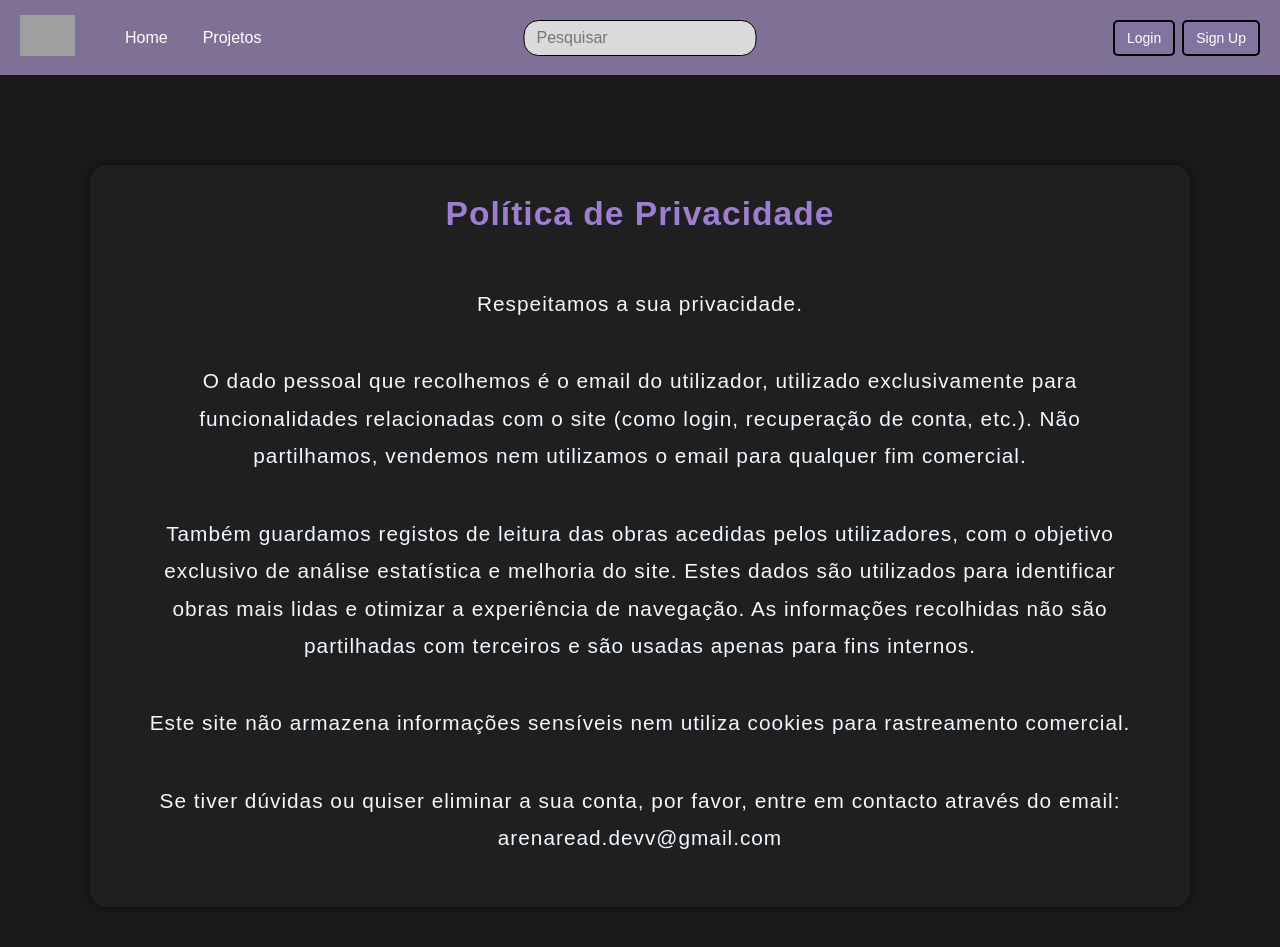
After one commit to Noxx-Lab/areanaread, a PHP site: page /arenaread/privacidade.php in a window 1280 px wide. The commit adds this page. Run offline with PHP 8.4, Linux system fonts and the light colour scheme; grey boxes are pictures that could not be loaded.

Commit message:
criei os termos e condições e politica de privacidade e adicionei nas páginas que o utilizador consegue ver

```diff
--- /dev/null
+++ b/css/termos.css
@@ -0,0 +1,39 @@
+* {
+    margin: 0;
+    padding: 0;
+    box-sizing: border-box;
+}
+
+body {
+    font-family: Arial, sans-serif;
+    background-color: #1a1a1a;
+    color: #fff;
+}
+
+.titulo {
+    color: #9e7ed1;
+    font-size: 2.1rem;
+    margin-bottom: 32px;
+    font-weight: bold;
+    text-align: center;
+    letter-spacing: 1px;
+  }
+
+  .texto{
+    color: aliceblue;
+    font-size: 1.3rem;
+    font-weight: normal;
+    text-align: center;
+    letter-spacing: 1px;
+    line-height: 1.8;
+    padding: 20px 15px;
+  }
+
+  .container {
+    max-width: 1100px;
+    margin: 40px auto;
+    padding: 30px;
+    background-color: #1f1f1f;
+    border-radius: 16px;
+    box-shadow: 0 0 10px rgba(0,0,0,0.6);
+  }
--- a/historico.php
+++ b/historico.php
@@ -52,6 +52,12 @@ while ($historico = $result_historico->fetch_assoc()) {
                     </div>
         <?php endforeach; ?>
     </div>
+
+    <footer class="footer">
+  <p><a href="termos.php">Termos e Condições</a> |
+     <a href="privacidade.php">Política de Privacidade</a></p>
+  <p>Contacto: arenaread.devv@gmail.com</a></p>
+</footer>
 </body>
 
 
--- a/index.php
+++ b/index.php
@@ -160,6 +160,11 @@ while ($manga = $result_ultimos->fetch_assoc()){
   <?php endif; ?>
 </div>
 
+<footer class="footer">
+  <p><a href="termos.php">Termos e Condições</a> |
+     <a href="privacidade.php">Política de Privacidade</a></p>
+  <p>Contacto: arenaread.devv@gmail.com</a></p>
+</footer>
 
 <script>
 document.addEventListener("DOMContentLoaded", function () {
--- a/ler_manga.php
+++ b/ler_manga.php
@@ -215,6 +215,12 @@ $total_paginas = count($paginas);
     </button>
 </div>
 
+<footer class="footer">
+  <p><a href="termos.php">Termos e Condições</a> |
+     <a href="privacidade.php">Política de Privacidade</a></p>
+  <p>Contacto: arenaread.devv@gmail.com</a></p>
+</footer>
+
 <script>
 
 function trocarCapitulo(url) {
--- /dev/null
+++ b/privacidade.php
@@ -0,0 +1,36 @@
+<?php include "navbar.php" ?>
+
+<!DOCTYPE html>
+<html lang="pt">
+<head>
+    <meta charset="UTF-8">
+    <meta name="viewport" content="width=device-width, initial-scale=1.0">
+    <title>Política de Privacidade</title>
+    <link rel="stylesheet" href="css/termos.css">
+</head>
+<body>
+    <div class="container">
+  <h1 class="titulo"> Política de Privacidade </h1>
+
+  <p class="texto">Respeitamos a sua privacidade.</p>
+
+  <p class="texto">
+  O dado pessoal que recolhemos é o email do utilizador, utilizado exclusivamente para funcionalidades relacionadas com o site (como login, recuperação de conta, etc.).
+    Não partilhamos, vendemos nem utilizamos o email para qualquer fim comercial.
+  </p>
+
+  <p class="texto">
+  Também guardamos registos de leitura das obras acedidas pelos utilizadores, com o objetivo exclusivo de análise estatística e melhoria do site. Estes dados são utilizados para identificar obras mais lidas e otimizar a experiência de navegação. As informações recolhidas não são partilhadas com terceiros e são usadas apenas para fins internos.
+  </p>
+
+  <p class="texto">
+  Este site não armazena informações sensíveis nem utiliza cookies para rastreamento comercial.
+  </p>
+
+  <p class="texto">
+  Se tiver dúvidas ou quiser eliminar a sua conta, por favor, entre em contacto através do email: arenaread.devv@gmail.com
+  </p>
+</div>
+
+</body>
+</html>
--- a/projetos.php
+++ b/projetos.php
@@ -119,6 +119,12 @@ while ($manga = $resultmangas->fetch_assoc()) {
     <div id="linha-divisoria" class="linha-divisoria" style="display: none;"></div>
     <button id="carregarMais" class="botao-carregar">CARREGUE MAIS</button>
 
+    <footer class="footer">
+  <p><a href="termos.php">Termos e Condições</a> |
+     <a href="privacidade.php">Política de Privacidade</a></p>
+  <p>Contacto: arenaread.devv@gmail.com</a></p>
+</footer>
+
     <script>
 document.addEventListener("DOMContentLoaded", function () {
     const cards = document.querySelectorAll('.manga-card');
--- a/sidebar.php
+++ b/sidebar.php
@@ -27,9 +27,6 @@ $pagina_atual = $pagina_atual ?? "";
             <a href="eliminar.php" class="<?php echo $pagina_atual === "eliminar" ? "active" : "" ?>">Eliminar</a>
         <?php endif; ?>
 
-        <?php if (isset($_SESSION['rank']) && $_SESSION['rank'] === 'admin'): ?>
-            <a href="conta.php" class="<?php echo $pagina_atual === "conta" ? "active" : "" ?>">Conta</a>
-        <?php endif; ?>
     </div>
 </div>
 
```
Also changed, not shown: css/historico.css (+18 -0 lines), css/index.css (+19 -0 lines), css/ler_manga.css (+19 -0 lines), css/projetos.css (+18 -0 lines), termos.php (added, +35 -0 lines).
